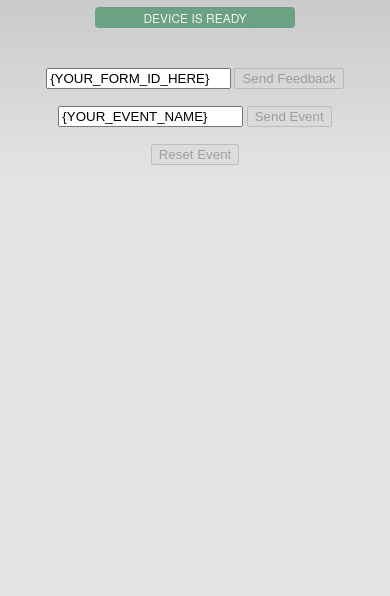
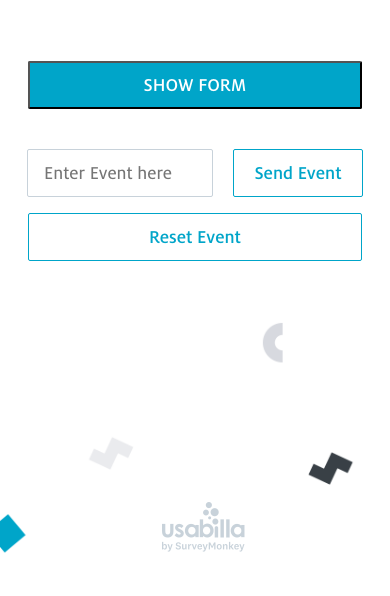
Before and after one commit to usabilla/usabilla-u4a-cordova, a website: page UsabillaSampleApp/www/index.html in a window 390 px wide. Shown: the part 248-844 px from the top of the page. Drawn offline with Linux system fonts and the light colour scheme; some packages are replaced by stand-ins of ours.

Commit message:
chore(example): Update sample app

```diff
--- a/UsabillaSampleApp/www/css/index.css
+++ b/UsabillaSampleApp/www/css/index.css
@@ -16,104 +16,140 @@
  * specific language governing permissions and limitations
  * under the License.
  */
-* {
-    -webkit-tap-highlight-color: rgba(0,0,0,0); /* make transparent link selection, adjust last value opacity 0 to 1.0 */
+
+ @font-face {
+    font-family: 'MiloOT';
+    src: url('../fonts/MiloOT-Text.otf');
+  }
+
+  @font-face {
+    font-family: 'MiloOT-Bold';
+    src: url('../fonts/MiloOT-Bold.otf');
+  }
+
+  @font-face {
+    font-family: 'MiloOT-Medi';
+    src: url('../fonts/MiloOT-Medi.otf');
   }
 
  body {
-    -webkit-touch-callout: none;                /* prevent callout to copy image, etc when tap to hold */
-    -webkit-text-size-adjust: none;             /* prevent webkit from resizing text to fit */
-    -webkit-user-select: none;                  /* prevent copy paste, to allow, change 'none' to 'text' */
-    background-color:#E4E4E4;
-    background-image:linear-gradient(top, #A7A7A7 0%, #E4E4E4 51%);
-    background-image:-webkit-linear-gradient(top, #A7A7A7 0%, #E4E4E4 51%);
-    background-image:-ms-linear-gradient(top, #A7A7A7 0%, #E4E4E4 51%);
-    background-image:-webkit-gradient(
-        linear,
-        left top,
-        left bottom,
-        color-stop(0, #A7A7A7),
-        color-stop(0.51, #E4E4E4)
-    );
-    background-attachment:fixed;
-    font-family:'HelveticaNeue-Light', 'HelveticaNeue', Helvetica, Arial, sans-serif;
-    font-size:12px;
-    height:100%;
-    margin:0px;
-    padding:0px;
-    text-transform:uppercase;
-    width:100%;
+    background-image: url('../img/background.png');
+    background-size: 100%;
   }
 
-/* Portrait layout (default) */
+  /* Can be used to apply style over whole page div
   .app {
-    position:absolute;             /* position in the center of the screen */
-    top:30px;
-    height:50px;                   /* text area height */
-    width:100%;                   /* text area width */
-    text-align:center;
-    padding:180px 0px 0px 0px;     /* image height is 200px (bottom 20px are overlapped with text) */
+      //text-align:center;
+  }
+   */
+  .ub-title {
+      height: 192px;
+      width: 272px;
+      color: #00A5C9;
+      font-family: "MiloOT-Bold";
+      font-size: 55px;
+      font-weight: bold;
+      letter-spacing: 0;
+      margin-left: 30px;
+      margin-top: 30px;
+      line-height: 65px;
   }
 
-/* Landscape layout (with min-width) */
-@media screen and (min-aspect-ratio: 1/1) and (min-width:400px) {
-    .app {
-        background-position:left center;
-        padding:75px 0px 75px 170px;  /* padding-top + padding-bottom + text area = image height */
-        margin:-90px 0px 0px -198px;  /* offset vertical: half of image height */
-                                      /* offset horizontal: half of image width and text area width */
-    }
+  .ub-group {
+      text-align:center;
+      margin-top: 50%;
+      -webkit-transform: translateY(-50%);
+      -moz-transform: translateY(-50%);
+      -ms-transform: translateY(-50%);
+      -o-transform: translateY(-50%);
+      transform: translateY(-50%);
   }
 
-h1 {
-    font-size:24px;
-    font-weight:normal;
-    margin:0px;
-    overflow:visible;
-    padding:0px;
-    text-align:center;
+  /* Can be used to apply style over form div
+  .show-form {
+      // text-align: center;
+  }
+  */
+  .show-form .btn{
+      color: #FFFFFF;
+      font-family: "MiloOT-Medi";
+      font-size: 19px;
+      font-weight: 500;
+      letter-spacing: 0;
+      line-height: 19px;
+      border-radius: 2px;
+      background-color: #00A5C9;
+      width: 334px;
+      height: 48px;
   }
 
-.event {
-    border-radius:4px;
-    -webkit-border-radius:4px;
-    color:#FFFFFF;
-    font-size:12px;
-    margin: 10px auto;
-    padding:2px 0px;
-    max-width: 200px;
+  /* Can be used to apply style over event div
+  .event-group {
+      // text-align: center;
+  }
+  */
+
+  .show-event {
+      padding-top: 40px;
+  }
+  .show-event .event-input{
+      color: #A6B5C3;
+      font-family: "MiloOT";
+      font-size: 19px;
+      letter-spacing: 0;
+      line-height: 19px;
+      box-sizing: border-box;
+      height: 48px;
+      width: 186px;
+      padding-left: 16px;
+      margin-right: 16px;
+      border: 1px solid #C8D2DA;
+      border-radius: 2px;
+      background-color: #FFFFFF;
+  }
+  .show-event .btn{
+      color: #00A5C9;
+      font-family: "MiloOT-Medi";
+      font-size: 19px;
+      font-weight: 500;
+      letter-spacing: 0;
+      text-align: center;
+      box-sizing: border-box;
+      height: 48px;
+      width: 130px;
+      border: 1px solid #00A5C9;
+      border-radius: 2px;
+      background-color: #FFFFFF;
   }
 
-.event.listening {
-    background-color:#333333;
-    display:block;
+  .reset-event {
+      padding-top: 16px;
+  }
+  .reset-event .btn{
+      color: #00A5C9;
+      font-family: "MiloOT-Medi";
+      font-size: 19px;
+      font-weight: 500;
+      letter-spacing: 0;
+      line-height: 19px;
+      text-align: center;
+      box-sizing: border-box;
+      height: 48px;
+      width: 334px;
+      border: 1px solid #00A5C9;
+      border-radius: 2px;
+      background-color: #FFFFFF;
   }
 
-.event.received {
-    background-color:#4B946A;
-    display:none;
+  .footer {
+      position: fixed;
+      bottom: 0;
+      margin-bottom: 40px;
+      width: 100%;
+      text-align: center;
   }
 
-@keyframes fade {
-    from { opacity: 1.0; }
-    50% { opacity: 0.4; }
-    to { opacity: 1.0; }
+  .footer img {
+   height: 50px;
+   width: 83px;
   }
-
-@-webkit-keyframes fade {
-    from { opacity: 1.0; }
-    50% { opacity: 0.4; }
-    to { opacity: 1.0; }
-}
-
-.blink {
-    animation:fade 3000ms infinite;
-    -webkit-animation:fade 3000ms infinite;
-}
-
-.event.received.formDetails {
-    padding: 20px 20px;
-    display: inline-block !important;
-    max-width: 600px;
-    background-color: transparent;
-}
--- a/UsabillaSampleApp/www/index.html
+++ b/UsabillaSampleApp/www/index.html
@@ -37,24 +37,27 @@
     </head>
     <body>
         <div class="app">
-            <h1>Usabilla SDK</h1>
-            <div id="deviceready" class="blink">
-                <p class="event listening">Connecting to Device</p>
-                <p class="event received">Device is Ready</p>
-            </div>
-            <div class="formDetails event received">
-                <input id="form-id" type="text" value="{YOUR_FORM_ID_HERE}" placeholder="Form Id">
-                <button id="feedback-button" type="button">Send Feedback</button>
-                <br />
-                <br />
-                <input id="event-id" type="text" value="{YOUR_EVENT_NAME}" placeholder="Event Name">
-                <button id="event-button" type="button">Send Event</button>
-                <br />
-                <br />
-                <button id="reset-button" type="button">Reset Event</button>
+            <div class="ub-title">Usabilla Cordova Demo App</div>
+            <div class="ub-group">
+                <div class="show-form">
+                    <button class="btn" id="feedback-button" type="button">SHOW FORM</button>
+                </div>
+                <div class="event-group">
+                    <div class="show-event">
+                            <input class="event-input" id="event-id" type="text" placeholder="Enter Event here">
+                            <button class="btn" id="event-button" type="button">Send Event</button>
+                    </div>
+                    <div class="reset-event">
+                        <button class="btn" id="reset-button" type="button">Reset Event</button>
+                    </div>
+                </div>
             </div>
         </div>
+        <div class="footer">
+            <img src="img/footer.png" >
+        </div>
         <script type="text/javascript" src="cordova.js"></script>
+        <script type="text/javascript" src="js/config.js"></script>
         <script type="text/javascript" src="js/index.js"></script>
     </body>
 </html>
--- a/UsabillaSampleApp/www/js/index.js
+++ b/UsabillaSampleApp/www/js/index.js
@@ -23,7 +23,6 @@ var app = {
         this.initForm();
         this.initEvent();
         this.initResetCampaign();
-        this.receivedEvent('deviceready');
     },
 
     // deviceready Event Handler
@@ -31,59 +30,34 @@ var app = {
     // Bind any cordova events here. Common events are:
     // 'pause', 'resume', etc.
     onDeviceReady: function() {
-        this.receivedEvent('deviceready');
         this.initApp();
     },
-
-    setButtonsDisabled: function(disabled) {
-        Array.prototype.forEach.call (document.querySelectorAll('button'), function (item) {
-            item.disabled = disabled;
-        } );
-    },
-
-    // Update DOM on a Received Event
-    receivedEvent: function(id) {
-        var parentElement = document.getElementById(id);
-        var listeningElement = parentElement.querySelector('.listening');
-        var receivedElement = parentElement.querySelector('.received');
-
-        listeningElement.setAttribute('style', 'display:none;');
-        receivedElement.setAttribute('style', 'display:block;');
-    },
-
     initApp: function() {
-        this.setButtonsDisabled(true);
         var self = this;
-        var appId = "{YOUR_APP_ID_HERE}";
-        var customVars = {
-            type: 'premium'
-        };
         Usabilla.initialize(
-            function() {
-                self.setButtonsDisabled(false);
+            function(res) {
+                console.log('Init - ',JSON.stringify(res));
             },
-            function () {
-                self.setButtonsDisabled(false);
+            function (err) {
+                console.log('Init - ',JSON.stringify(err));
             },
             appId,
-            customVars
-        )
+            customVariable
+        );
     },
     initForm: function() {
         var self = this;
         var sendFeedback = document.getElementById("feedback-button");
         sendFeedback.onclick = function() {
-            self.setButtonsDisabled(true);
-            var formId = document.getElementById("form-id").value;
             if (!formId) {
                 alert("Input a form id to submit");
             } else {
                 Usabilla.loadFeedbackForm(
-                    function() {
-                        self.setButtonsDisabled(false);
+                    function(res) {
+                        console.log('Form - '+JSON.stringify(res));
                     },
-                    function () {
-                        self.setButtonsDisabled(false);
+                    function (err) {
+                        console.log('Form - '+JSON.stringify(err));
                     },
                     formId);
             }
@@ -93,14 +67,13 @@ var app = {
         var self = this;
         var resetEvent = document.getElementById("reset-button");
         resetEvent.onclick = function() {
-            self.setButtonsDisabled(true);
             Usabilla.resetCampaignData(
-                function() {
-                    self.setButtonsDisabled(false);
+                function(res) {
+                    console.log('Reset - '+JSON.stringify(res));
                 },
-                function() {
-                    self.setButtonsDisabled(false);
-                }
+                function (err) {
+                    console.log('Reset - '+JSON.stringify(err));
+                },
             );
         };
     },
@@ -109,18 +82,20 @@ var app = {
         var sendEvent = document.getElementById("event-button");
         sendEvent.onclick = function() {
             var eventId = document.getElementById("event-id").value;
-            self.setButtonsDisabled(true);
-            if (!eventId) {
+            if (eventId !== "") {
+                event = eventId;
+            }
+            if (!event) {
                 alert("Input an event id to submit");
             } else {
                 Usabilla.sendEvent(
-                    function() {
-                        self.setButtonsDisabled(false);
+                    function(res) {
+                        console.log('Event - '+JSON.stringify(res));
                     },
-                    function () {
-                        self.setButtonsDisabled(false);
+                    function (err) {
+                        console.log('Event - '+JSON.stringify(err));
                     },
-                    eventId);
+                    event);
             }
         }
     }
```
Also changed, not shown: UsabillaSampleApp/www/js/config.js (added, +33 -0 lines), UsabillaSampleApp/README.md, UsabillaSampleApp/www/fonts/MiloOT-Bold.otf (added), UsabillaSampleApp/www/fonts/MiloOT-Medi.otf (added), UsabillaSampleApp/www/fonts/MiloOT-Text.otf (added), UsabillaSampleApp/www/img/background.png (added), UsabillaSampleApp/www/img/footer.png (added), UsabillaSampleApp/www/img/logo.png (deleted), 1 other file. Lines whose indentation alone changed are shown as unchanged.
